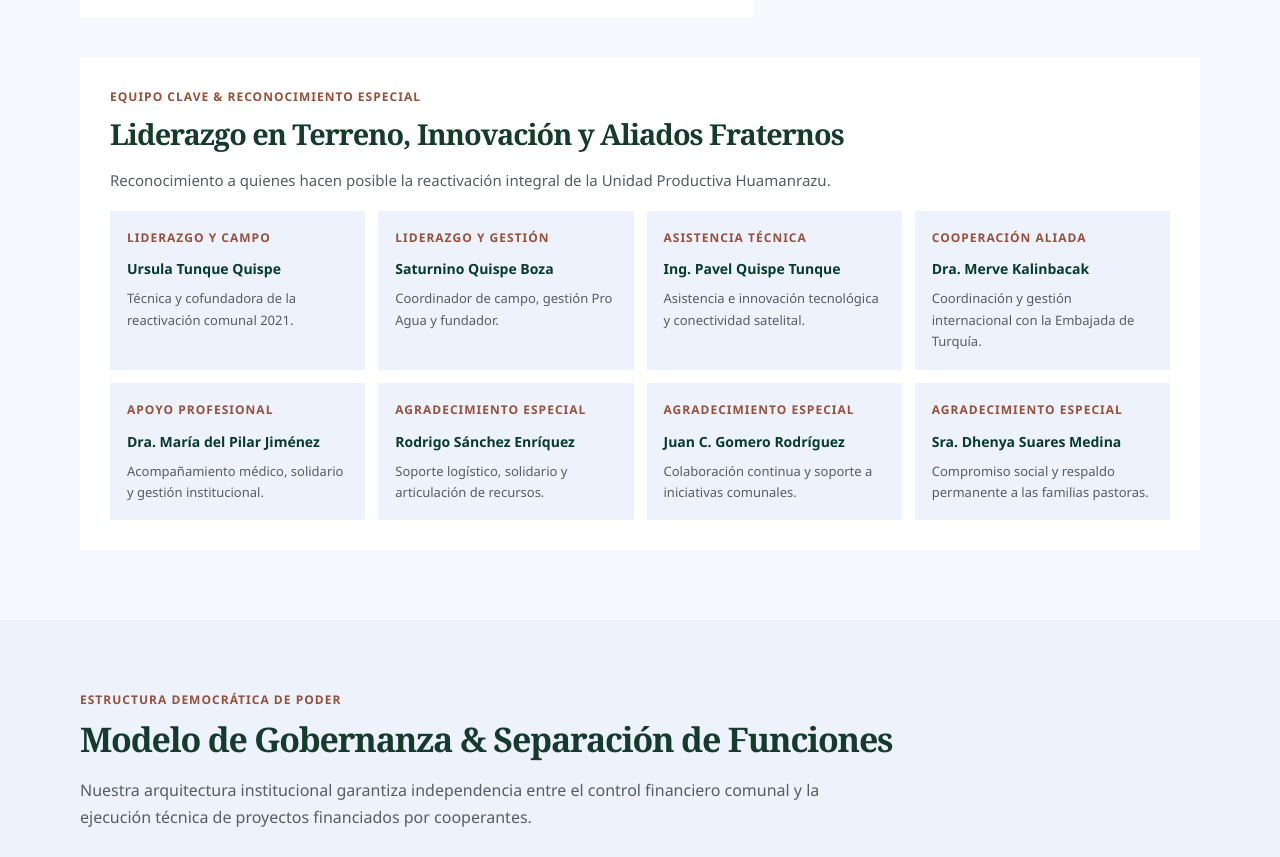
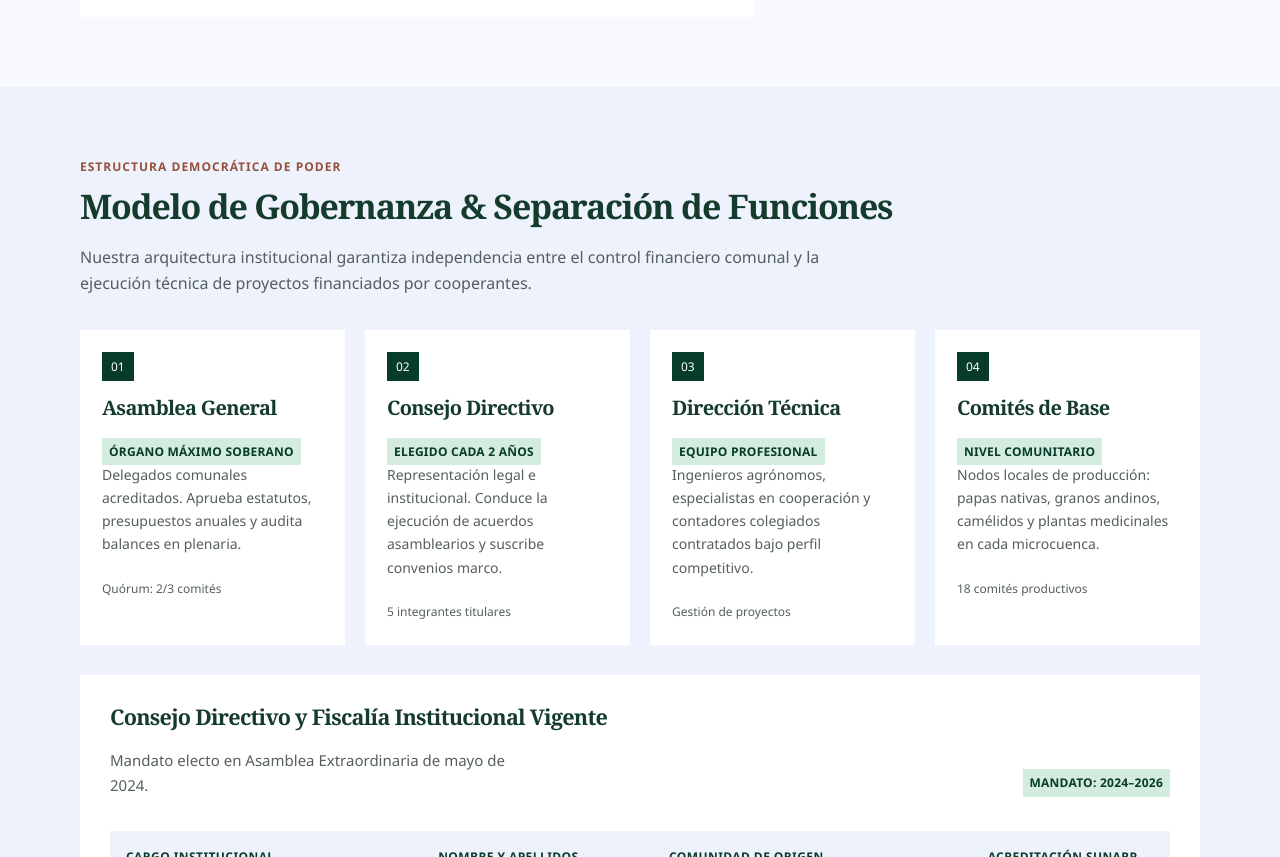
Before and after one commit to M4nu007/asociacion-productores-huamanrazu, a website: page quienes-somos.html in a window 1280 px wide. Shown: the part 1151-2008 px from the top of the page. Drawn offline with Linux system fonts and the light colour scheme.

Commit message:
Remove leadership recognition section

```diff
--- a/quienes-somos.html
+++ b/quienes-somos.html
@@ -96,53 +96,6 @@
 <div><img src="https://cdn.jsdelivr.net/npm/lucide-static@latest/icons/shield-check.svg" alt="" aria-hidden="true"><p><strong>Pacha Mama y Soberanía Biocultural</strong><br>Recuperación de germoplasma nativo, pasturas nativas y respeto irrestricto a los apus.</p></div>
 </div>
 </aside>
-</div>
-<div class="panel" style="margin-top:40px">
-<span class="eyebrow">Equipo clave &amp; reconocimiento especial</span>
-<h2 style="font-size:1.8rem">Liderazgo en Terreno, Innovación y Aliados Fraternos</h2>
-<p>Reconocimiento a quienes hacen posible la reactivación integral de la Unidad Productiva Huamanrazu.</p>
-<div class="team-grid">
-<article>
-<span class="eyebrow">Liderazgo y campo</span>
-<strong>Ursula Tunque Quispe</strong>
-<p>Técnica y cofundadora de la reactivación comunal 2021.</p>
-</article>
-<article>
-<span class="eyebrow">Liderazgo y gestión</span>
-<strong>Saturnino Quispe Boza</strong>
-<p>Coordinador de campo, gestión Pro Agua y fundador.</p>
-</article>
-<article>
-<span class="eyebrow">Asistencia técnica</span>
-<strong>Ing. Pavel Quispe Tunque</strong>
-<p>Asistencia e innovación tecnológica y conectividad satelital.</p>
-</article>
-<article>
-<span class="eyebrow">Cooperación aliada</span>
-<strong>Dra. Merve Kalinbacak</strong>
-<p>Coordinación y gestión internacional con la Embajada de Turquía.</p>
-</article>
-<article>
-<span class="eyebrow">Apoyo profesional</span>
-<strong>Dra. María del Pilar Jiménez</strong>
-<p>Acompañamiento médico, solidario y gestión institucional.</p>
-</article>
-<article>
-<span class="eyebrow">Agradecimiento especial</span>
-<strong>Rodrigo Sánchez Enríquez</strong>
-<p>Soporte logístico, solidario y articulación de recursos.</p>
-</article>
-<article>
-<span class="eyebrow">Agradecimiento especial</span>
-<strong>Juan C. Gomero Rodríguez</strong>
-<p>Colaboración continua y soporte a iniciativas comunales.</p>
-</article>
-<article>
-<span class="eyebrow">Agradecimiento especial</span>
-<strong>Sra. Dhenya Suares Medina</strong>
-<p>Compromiso social y respaldo permanente a las familias pastoras.</p>
-</article>
-</div>
 </div>
 </div>
 </section>
--- a/styles.css
+++ b/styles.css
@@ -624,18 +624,6 @@ letter-spacing:-.04em}
 .hero-strip small{font-size:12px}
 .hero-strip p{font-size:13px;
 margin:10px 0 0}
-.team-grid{display:grid;
-grid-template-columns:repeat(4,1fr);
-gap:13px}
-.team-grid article{padding:17px;
-background:var(--blue);
-font-size:13px}
-.team-grid strong{display:block;
-color:var(--green);
-font-size:14px}
-.team-grid .eyebrow{font-size:10px}
-.team-grid p{margin:8px 0 0;
-font-size:13px}
 .sidebar-photo{margin:0 0 20px;
 background:var(--green);
 color:#fff}
@@ -812,7 +800,7 @@ margin-top:14px}
 .hero-strip .container{grid-template-columns:1fr 1fr;
 gap:22px}
 .hero-strip strong{font-size:1.9rem}
-.governance,.team-grid{grid-template-columns:1fr 1fr}
+.governance{grid-template-columns:1fr 1fr}
 .audit-grid{grid-template-columns:1fr 1fr}
 .result-stats{gap:10px}
 .result-stats>div{padding:15px 8px}
@@ -830,7 +818,7 @@ gap:22px}
 *{transition:none!important}
 }
 
-.tag,.badge,.brand small,.eyebrow,.accreditations>p,.technical small,.year,.team-grid .eyebrow,.audit-grid small,.funding-labels,.hero-strip small{font-size:.75rem}
+.tag,.badge,.brand small,.eyebrow,.accreditations>p,.technical small,.year,.audit-grid small,.funding-labels,.hero-strip small{font-size:.75rem}
 .brand small{letter-spacing:.025em}
 .stats .note{font-size:.75rem}
 .nav a{font-size:.875rem}
```
